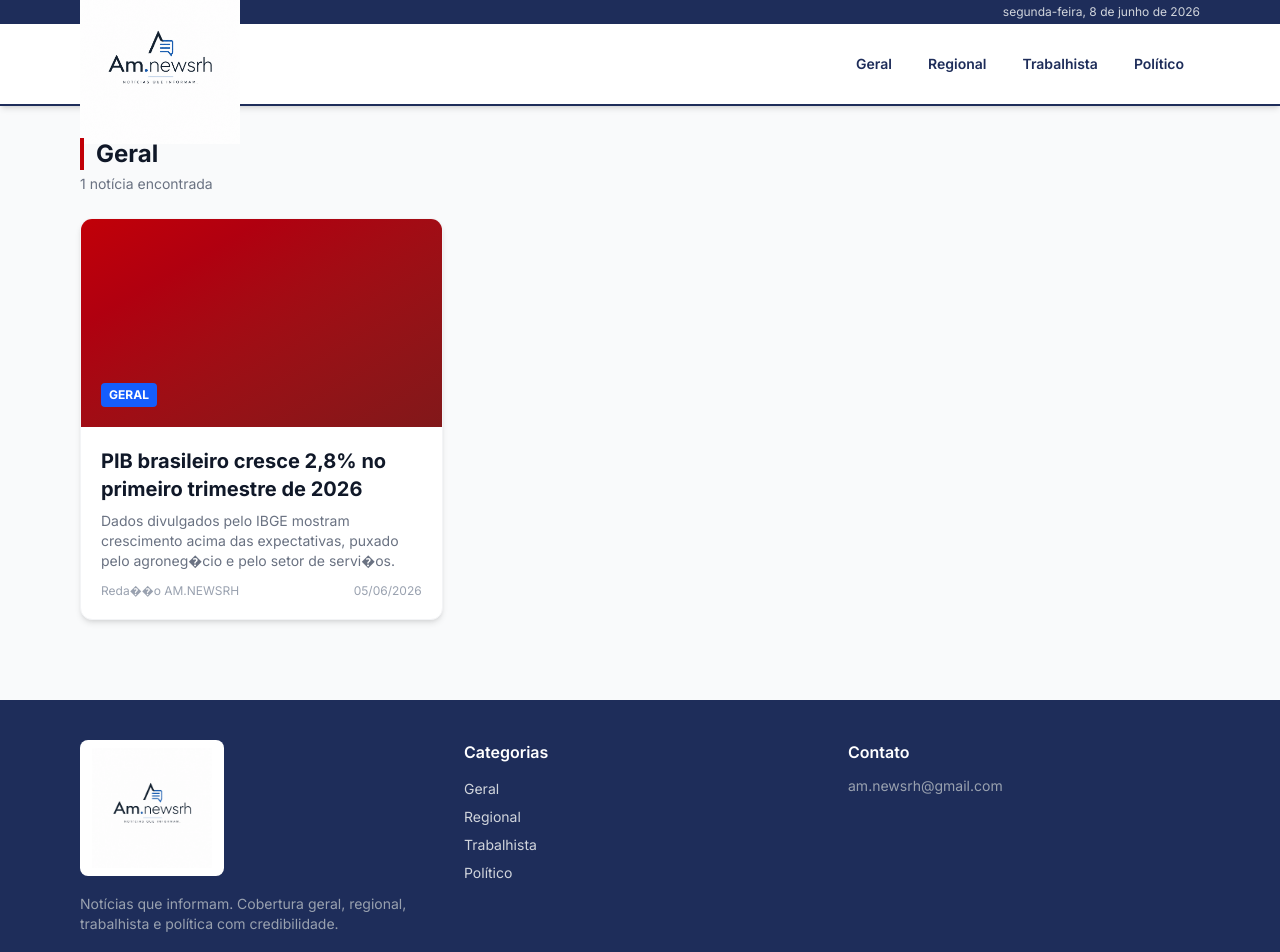
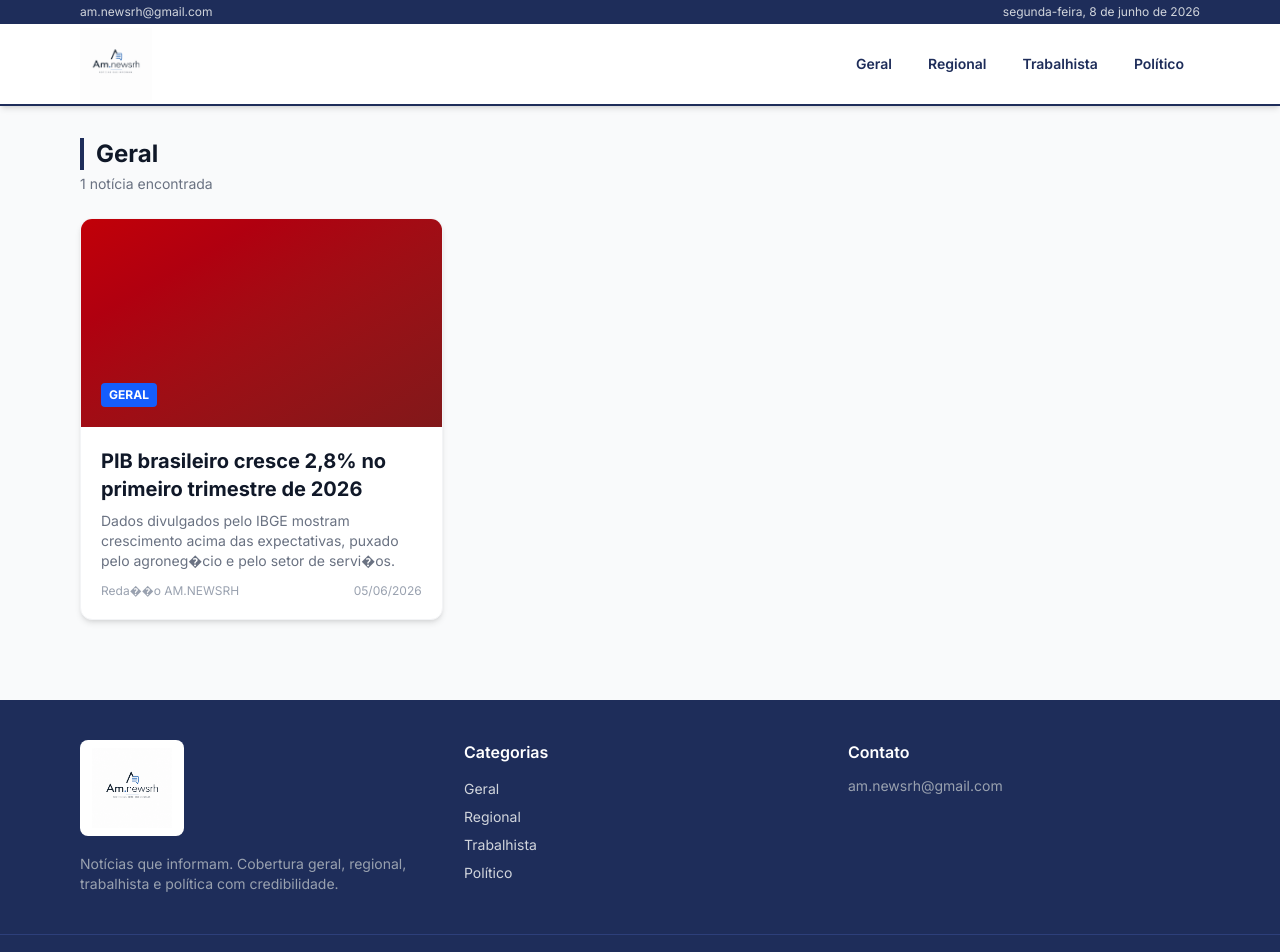
Before and after one commit to multilaborconsultoria-cyber/multinews, a Next.js app: page /categoria/geral in a window 1280 px wide. Shown: the top 952 px of the page. Built offline with nearby package versions, Linux system fonts and the light colour scheme.

Commit message:
fix: corrigir proporcoes da logo e await params no Next.js 16

```diff
--- a/app/categoria/[categoria]/page.tsx
+++ b/app/categoria/[categoria]/page.tsx
@@ -6,8 +6,9 @@
   return categorias.map((cat) => ({ categoria: cat.toLowerCase() }))
 }
 
-export default function CategoriaPage({ params }: { params: { categoria: string } }) {
-  const nome = categorias.find((c) => c.toLowerCase() === params.categoria)
+export default async function CategoriaPage({ params }: { params: Promise<{ categoria: string }> }) {
+  const { categoria } = await params
+  const nome = categorias.find((c) => c.toLowerCase() === categoria)
   if (!nome) notFound()
 
   const posts = getPostsByCategoria(nome)
@@ -15,7 +16,7 @@
   return (
     <div>
       <div className="mb-6">
-        <h1 className="text-2xl font-bold text-gray-900 border-l-4 border-red-700 pl-3">{nome}</h1>
+        <h1 className="text-2xl font-bold text-gray-900 border-l-4 border-[#1e2d5a] pl-3">{nome}</h1>
         <p className="text-gray-500 text-sm mt-1">{posts.length} notícia{posts.length !== 1 ? 's' : ''} encontrada{posts.length !== 1 ? 's' : ''}</p>
       </div>
 
--- a/app/post/[slug]/page.tsx
+++ b/app/post/[slug]/page.tsx
@@ -13,8 +13,9 @@
   político: 'bg-purple-600',
 }
 
-export default async function PostPage({ params }: { params: { slug: string } }) {
-  const post = await getPostBySlug(params.slug)
+export default async function PostPage({ params }: { params: Promise<{ slug: string }> }) {
+  const { slug } = await params
+  const post = await getPostBySlug(slug)
   if (!post) notFound()
 
   const cor = corCategoria[post.categoria.toLowerCase()] ?? 'bg-gray-600'
@@ -35,7 +36,7 @@
       </div>
 
       <div
-        className="prose prose-lg max-w-none prose-headings:text-gray-900 prose-a:text-red-700"
+        className="prose prose-lg max-w-none prose-headings:text-gray-900 prose-a:text-[#1e2d5a]"
         dangerouslySetInnerHTML={{ __html: post.content ?? '' }}
       />
     </article>
--- a/components/Footer.tsx
+++ b/components/Footer.tsx
@@ -11,8 +11,8 @@
             <Image
               src="/logo.png"
               alt="Am.newsrh"
-              width={120}
-              height={48}
+              width={80}
+              height={80}
               className="object-contain"
             />
           </div>
--- a/components/Header.tsx
+++ b/components/Header.tsx
@@ -22,8 +22,8 @@
             <Image
               src="/logo.png"
               alt="Am.newsrh — Notícias que informam"
-              width={160}
-              height={64}
+              width={72}
+              height={72}
               className="object-contain"
               priority
             />
```
Also changed, not shown: ChatGPT Image 8 de jun. de 2026, 16_46_39.png (added).
